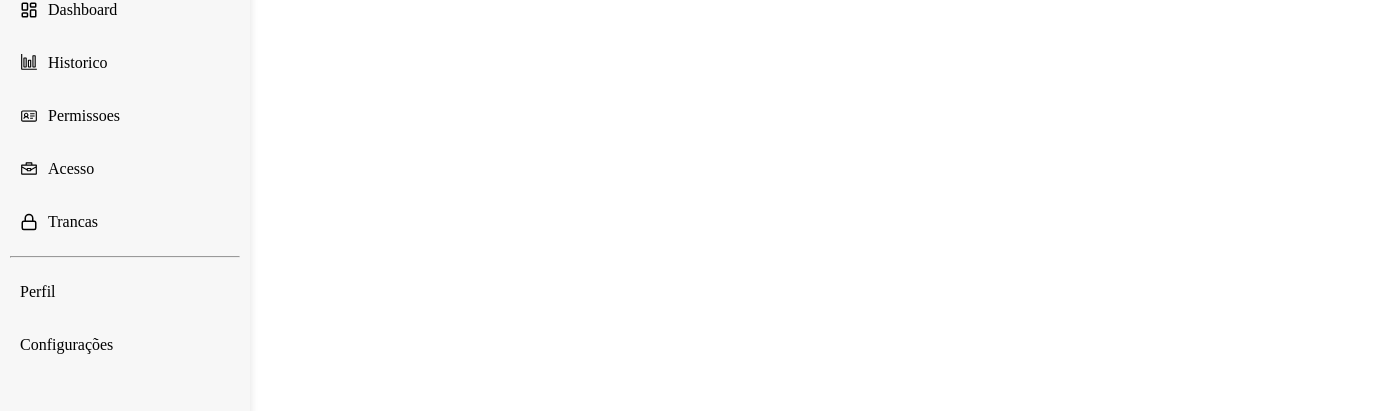
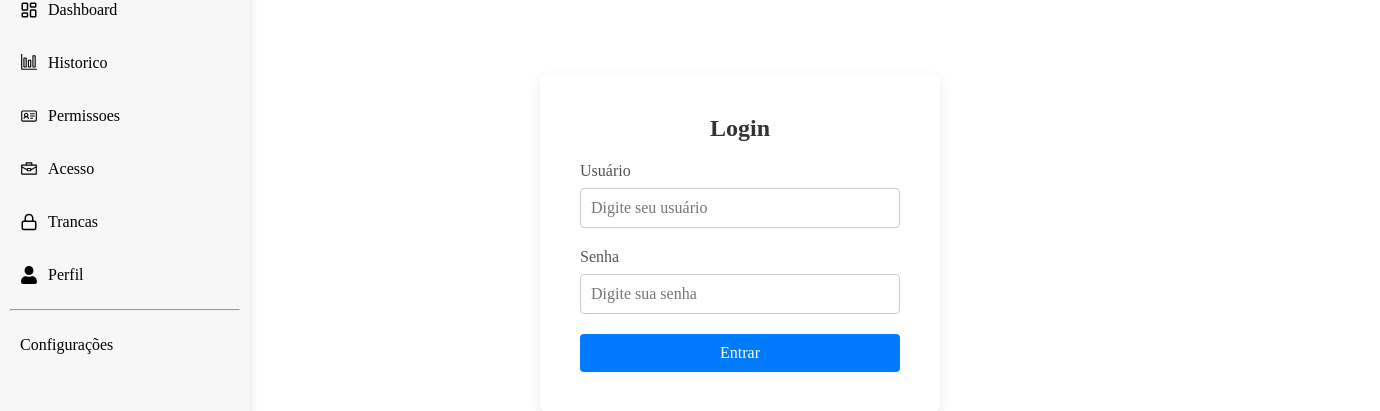
Before and after one commit to thiagobonfim0310/Eng_Software, a React (Create React App) app in the folder frontend/smartlock/: page /perfil in a window 1280 px wide. Shown: the part 157-568 px from the top of the page, 1380 px wide, since content can reach past the window. Built offline with nearby package versions, Linux system fonts and the light colour scheme; no server answers; the HTML template or start-up script is replaced by a standard one; a web font is replaced by a local one.

Commit message:
Adicionada página de login. Ao clicar entrar só dá um console.log e redireciona ao dashboard. Sem autenticação

```diff
--- a/frontend/smartlock/src/App.js
+++ b/frontend/smartlock/src/App.js
@@ -15,6 +15,7 @@ import SideBar from "./components/layout/SideBar";
 import ListUsers from "./components/pages/ListUsers";
 import ProfileList from "./components/pages/EditProfile";
 import Trancas from "./components/pages/Trancas";
+import Login from "./components/pages/Login";
 
 function App() {
   return (
@@ -31,7 +32,7 @@ function App() {
         <Route path="/list" element={<ListUsers />} />
         <Route path="/profile" element={<ProfileList />} />
         <Route path="/tranca" element={<Trancas />} />
-
+        <Route path="/perfil" element={<Login />} />
         <Route path="/" element={<Navigate to="/dashboard" />} />
       </Routes>
     </Router>
--- a/frontend/smartlock/src/components/layout/SideBar.js
+++ b/frontend/smartlock/src/components/layout/SideBar.js
@@ -1,16 +1,14 @@
-import { Link } from 'react-router-dom'
+import { Link } from "react-router-dom";
 
-import styles from './SideBar.module.css'
-import { SideBarData } from './SideBarData'
+import styles from "./SideBar.module.css";
+import { SideBarData } from "./SideBarData";
 
-function SideBar(){
-    return(
+function SideBar() {
+  return (
     <div className={styles.sidebar}>
       <ul>
-                <li>
-                    Usuário
-                </li>
-                <hr/>
+        <li>Usuário</li>
+        <hr />
 
         {SideBarData.map((item, index) => {
           return (
@@ -23,12 +21,11 @@ function SideBar(){
           );
         })}
 
-                <hr/>
-                <li>Perfil</li>
+        <hr />
         <li>Configurações</li>
       </ul>
     </div>
-    )
+  );
 }
 
-export default SideBar
+export default SideBar;
--- a/frontend/smartlock/src/components/layout/SideBarData.js
+++ b/frontend/smartlock/src/components/layout/SideBarData.js
@@ -2,7 +2,8 @@ import { LuLayoutDashboard } from "react-icons/lu";
 import { VscGraph } from "react-icons/vsc";
 import { LiaIdCard } from "react-icons/lia";
 import { VscBriefcase } from "react-icons/vsc";
-import { FiLock } from "react-icons/fi"; // Importa o ícone de cadeado
+import { FiLock } from "react-icons/fi";
+import { FaUser } from "react-icons/fa";
 
 export const SideBarData = [
   {
@@ -35,4 +36,10 @@ export const SideBarData = [
     icon: <FiLock />, // Usa o ícone de cadeado
     cName: "side-text",
   },
+  {
+    title: "Perfil", // Novo item para o Perfil
+    path: "/perfil",
+    icon: <FaUser />, // Usa o ícone de usuário
+    cName: "side-text",
+  },
 ];
--- /dev/null
+++ b/frontend/smartlock/src/components/pages/Login.js
@@ -0,0 +1,58 @@
+import React, { useState } from "react";
+import { useNavigate } from "react-router-dom"; // Importando useNavigate
+import styles from "./Login.module.css";
+
+const Login = () => {
+  const [username, setUsername] = useState("");
+  const [password, setPassword] = useState("");
+  const navigate = useNavigate(); // Hook para redirecionamento
+
+  const handleSubmit = (e) => {
+    e.preventDefault();
+    // Lógica de autenticação
+    console.log("Username:", username);
+    console.log("Password:", password);
+
+    // Redireciona para /dashboard após o login
+    navigate("/dashboard");
+  };
+
+  return (
+    <div className={styles.loginFormContainer}>
+      <form onSubmit={handleSubmit} className={styles.loginForm}>
+        <h2 className={styles.title}>Login</h2>
+        <div className={styles.inputContainer}>
+          <label htmlFor="username" className={styles.label}>
+            Usuário
+          </label>
+          <input
+            type="text"
+            id="username"
+            className={styles.input}
+            value={username}
+            onChange={(e) => setUsername(e.target.value)}
+            placeholder="Digite seu usuário"
+          />
+        </div>
+        <div className={styles.inputContainer}>
+          <label htmlFor="password" className={styles.label}>
+            Senha
+          </label>
+          <input
+            type="password"
+            id="password"
+            className={styles.input}
+            value={password}
+            onChange={(e) => setPassword(e.target.value)}
+            placeholder="Digite sua senha"
+          />
+        </div>
+        <button type="submit" className={styles.loginButton}>
+          Entrar
+        </button>
+      </form>
+    </div>
+  );
+};
+
+export default Login;
--- /dev/null
+++ b/frontend/smartlock/src/components/pages/Login.module.css
@@ -0,0 +1,85 @@
+/* Estilização da página de login */
+.container {
+  display: flex;
+  height: 100vh;
+  background-color: #f0f2f5; /* Cor de fundo clara */
+}
+
+.mainContent {
+  display: flex;
+  flex-direction: column;
+  flex: 1;
+  padding: 20px;
+}
+
+.loginFormContainer {
+  display: flex;
+  justify-content: center;
+  align-items: center;
+  height: 100%;
+  transform: translateX(100px);
+}
+
+.loginForm {
+  background-color: white;
+  padding: 40px;
+  border-radius: 8px;
+  box-shadow: 0 4px 12px rgba(0, 0, 0, 0.1);
+  width: 100%;
+  max-width: 400px;
+}
+
+.title {
+  text-align: center;
+  margin-bottom: 20px;
+  font-size: 24px;
+  color: #333;
+}
+
+.inputContainer {
+  margin-bottom: 20px;
+}
+
+.label {
+  display: block;
+  margin-bottom: 8px;
+  color: #555;
+}
+
+.input {
+  width: 100%;
+  padding: 10px;
+  border: 1px solid #ccc;
+  border-radius: 4px;
+  font-size: 16px;
+  color: #333;
+}
+
+.input:focus {
+  outline: none;
+  border-color: #007bff; /* Cor de foco azul */
+  box-shadow: 0 0 8px rgba(0, 123, 255, 0.2);
+}
+
+.loginButton {
+  width: 100%;
+  padding: 10px;
+  background-color: #007bff; /* Cor azul para o botão */
+  color: white;
+  border: none;
+  border-radius: 4px;
+  font-size: 16px;
+  cursor: pointer;
+  transition: background-color 0.3s ease;
+}
+
+.loginButton:hover {
+  background-color: #0056b3; /* Cor de hover no botão */
+}
+
+@media (max-width: 768px) {
+  .loginForm {
+    width: 90%;
+    padding: 20px;
+  }
+}
```
Lines whose indentation alone changed are shown as unchanged.
